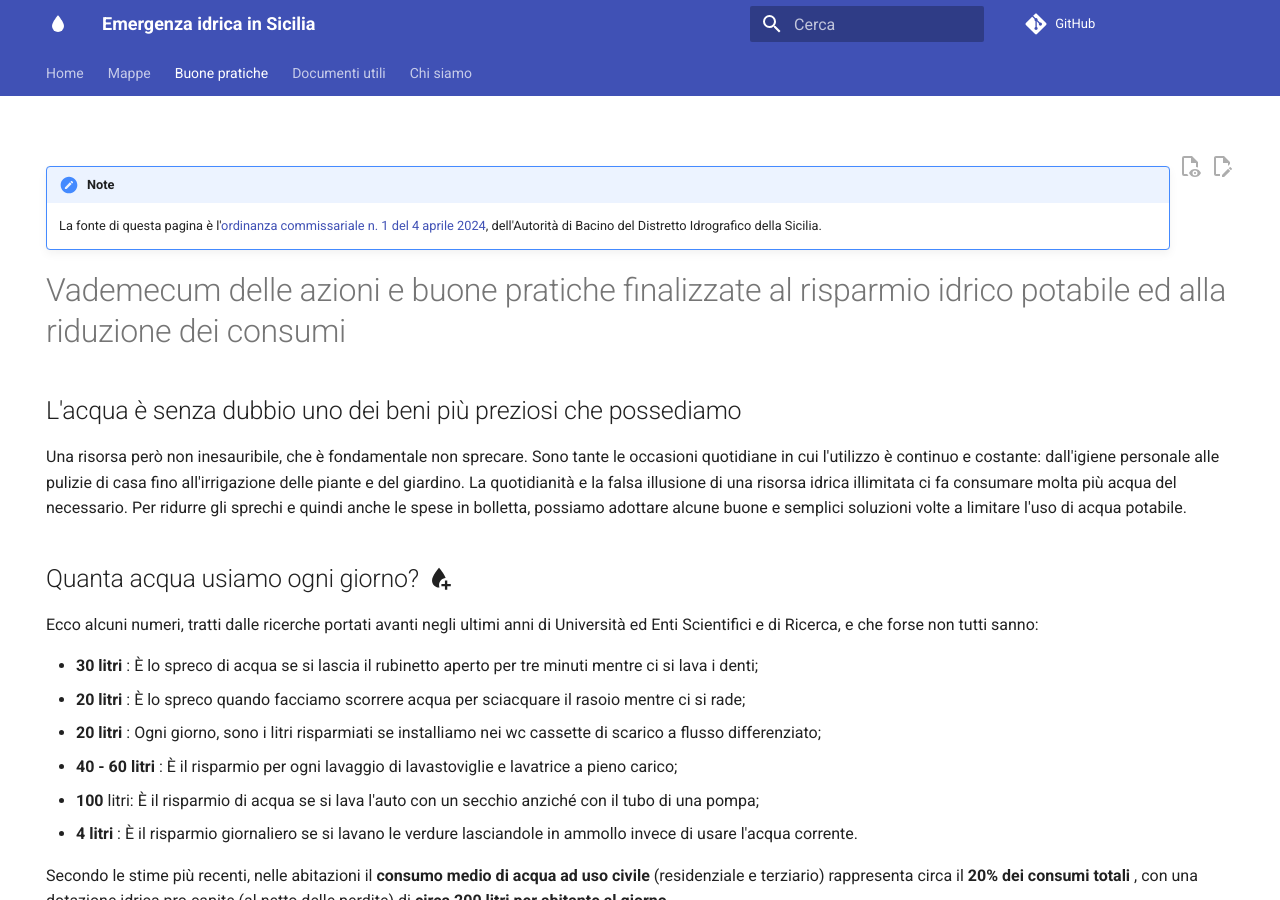
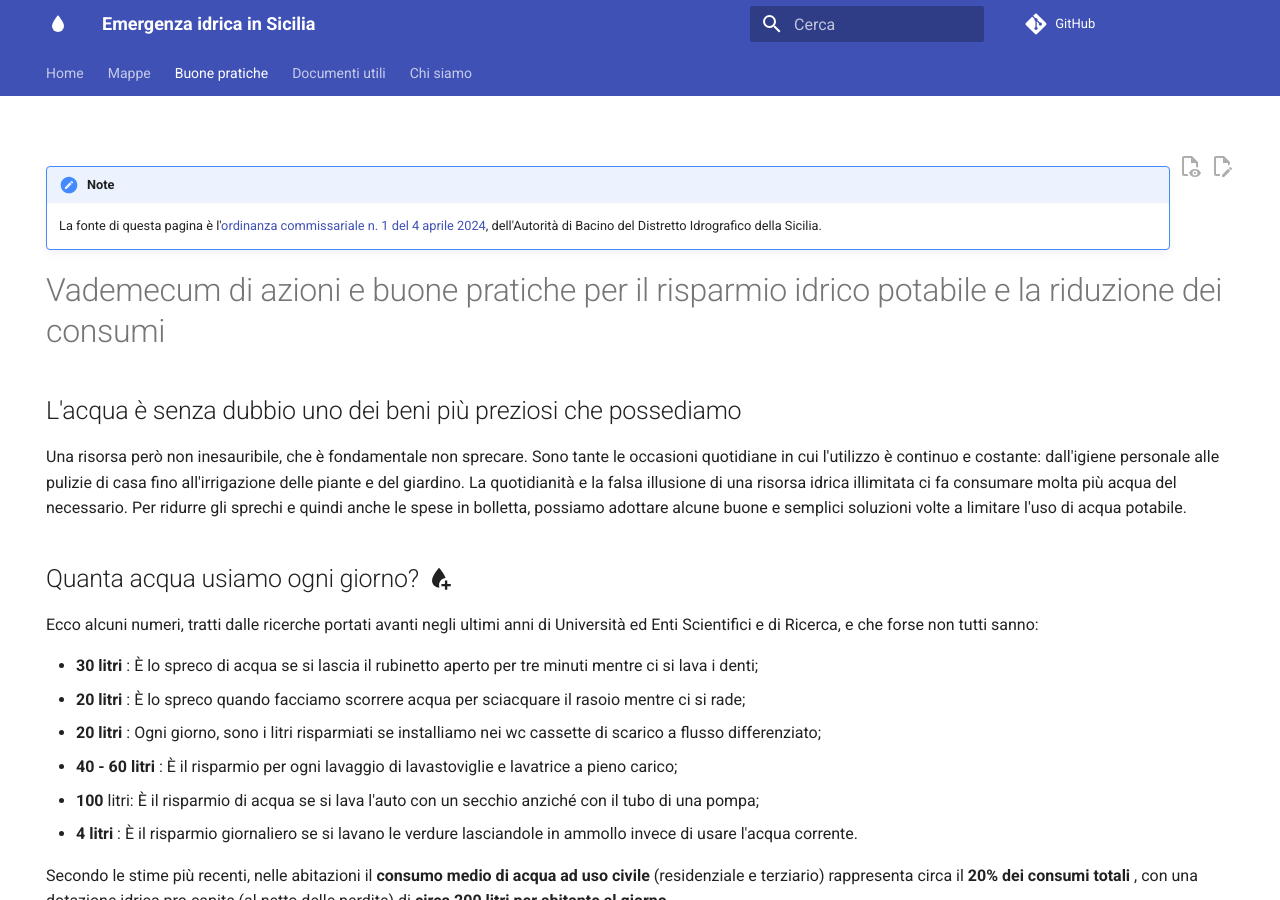
Before and after one commit to opendatasicilia/emergenza-idrica-sicilia, an MkDocs documentation site: the page built from docs/buone-pratiche/index.md, in a window 1280 px wide and 900 px high. Built offline with MkDocs 1.6.1 and Material for MkDocs 9.7.7, drawn with Linux system fonts in a browser that asks for light colours; emoji names are drawn with the system emoji font; comment, search, counter and statistics services are not loaded.

Commit message:
Update index.md

```diff
--- a/docs/buone-pratiche/index.md
+++ b/docs/buone-pratiche/index.md
@@ -10,7 +10,7 @@ description: Azioni e buone pratiche finalizzate al risparmio idrico potabile ed
 
     La fonte di questa pagina è l'[ordinanza commissariale n. 1 del 4 aprile 2024](../documenti-utili/risparmio_idrico_azioni_pratiche.pdf), dell'Autorità di Bacino del Distretto Idrografico della Sicilia.
 
-# Vademecum delle azioni e buone pratiche finalizzate al risparmio idrico potabile ed alla riduzione dei consumi
+# Vademecum di azioni e buone pratiche per il risparmio idrico potabile e la riduzione dei consumi
 
 ## L'acqua è senza dubbio uno dei beni più preziosi che possediamo
 
```
